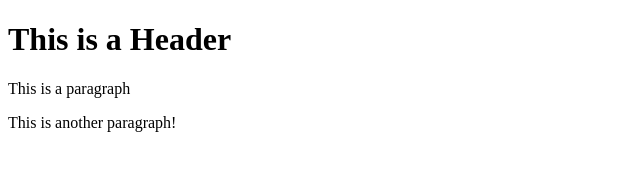
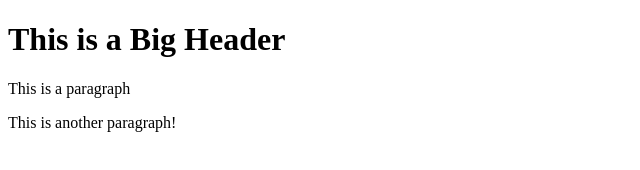
Before and after one commit to marcos-sagrado/git-test, a website: page index.html in a window 1280 px wide. Shown: the whole page, without its empty margins (0-640 px from the left). Drawn offline with Linux system fonts and the light colour scheme.

Commit message:
NPM freshly installed

```diff
--- a/index.html
+++ b/index.html
@@ -3,7 +3,7 @@
     <head></head>
 
     <body>
-        <h1>This is a Header</h1>
+        <h1>This is a Big Header</h1>
         <p>This is a paragraph</p>
         <p>This is another paragraph!</p>
     </body>
```
Also changed, not shown: package.json (added, +24 -0 lines), 1 other file.
